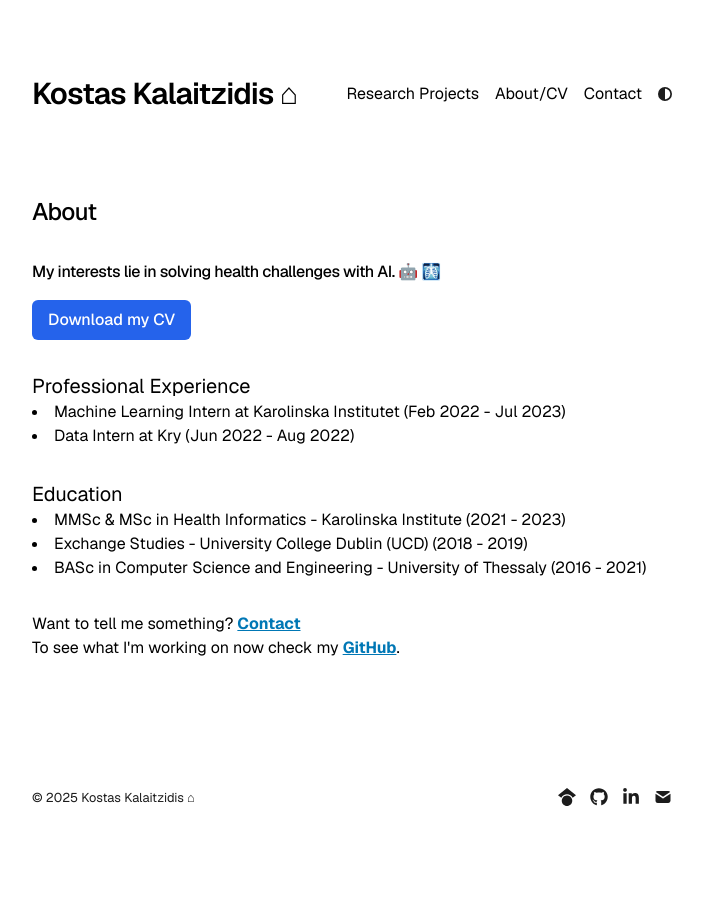
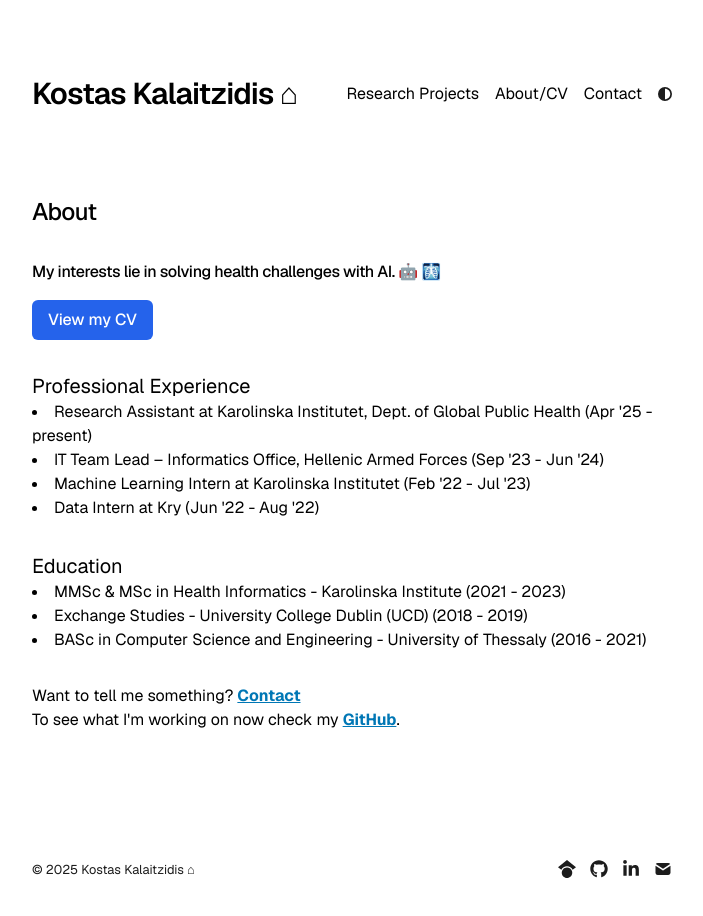
Before and after one commit to konkalaitzidis/kostaskal.com, a Next.js app: page /about in a window 1280 px wide. Shown: the top 916 px of the page, without its empty margins (288-991 px from the left). Built offline with nearby package versions, Linux system fonts and the light colour scheme.

Commit message:
updated content on about page

```diff
--- a/app/about/page.tsx
+++ b/app/about/page.tsx
@@ -21,7 +21,7 @@ export default function About() {
             rel="noopener noreferrer"
             className="inline-block px-4 py-2 text-white bg-blue-600 hover:bg-blue-700 rounded-md font-medium"
           >
-            Download my CV
+            View my CV
           </a>
         </div>
       </div>
@@ -30,12 +30,22 @@ export default function About() {
         <h2 className="text-xl">Professional Experience</h2>
         <ul className="list-disc list-inside">
           <li>
-            Machine Learning Intern at Karolinska Institutet (Feb 2022 - Jul 2023)
+            Research Assistant at Karolinska Institutet, Dept. of Global Public Health (Apr '25 - present)
           </li>
         </ul>
         <ul className="list-disc list-inside">
           <li>
-            Data Intern at Kry (Jun 2022 - Aug 2022)
+          IT Team Lead – Informatics Office, Hellenic Armed Forces (Sep '23 - Jun '24)
+          </li>
+        </ul>
+        <ul className="list-disc list-inside">
+          <li>
+            Machine Learning Intern at Karolinska Institutet (Feb '22 - Jul '23)
+          </li>
+        </ul>
+        <ul className="list-disc list-inside">
+          <li>
+            Data Intern at Kry (Jun '22 - Aug '22)
           </li>
         </ul>
       </div>
```
